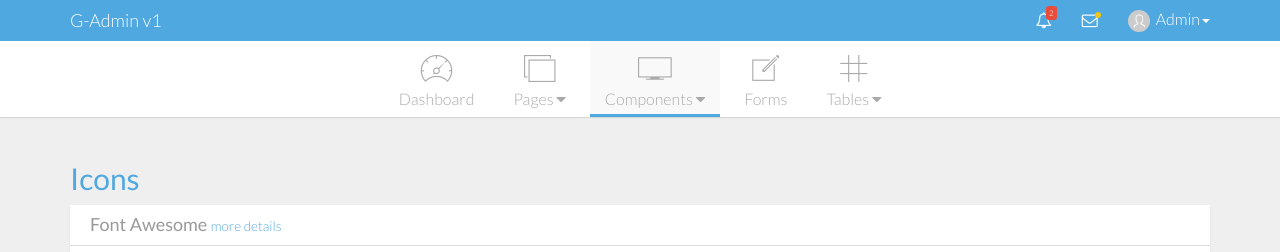
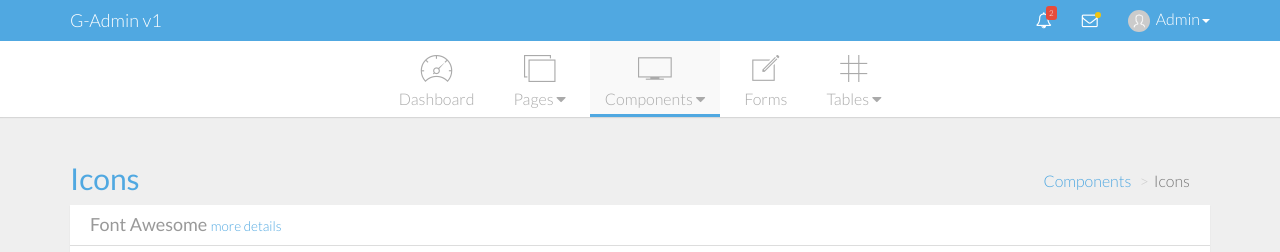
Before and after one commit to onlyyouwa/growthd-admin, a website: page pages/components.icons.html in a window 1280 px wide. Shown: the top 252 px of the page. Drawn offline with nearby package versions, Linux system fonts and the light colour scheme.

Commit message:
add breadcrumb

```diff
--- a/css/custom.css
+++ b/css/custom.css
@@ -339,6 +339,19 @@ textarea {
 .err h2 {
   font-size: 48px;
 }
+/* Content */
+.content-header {
+  position: relative;
+}
+.content-header ol {
+  position: absolute;
+  top: 0px;
+  right: 5px;
+  background: transparent;
+}
+.breadcrumb > li + li:before {
+  content: ">";
+}
 /* Navbar & Header */
 .navbar {
   border: none;
--- a/less/app.less
+++ b/less/app.less
@@ -363,6 +363,20 @@ textarea {
 	}
 }
 
+/* Content */
+.content-header {
+	position: relative;
+	ol {
+		position: absolute;
+		top: 0px;
+		right: 5px;
+		background: transparent;
+	}
+}
+.breadcrumb>li+li:before {
+    content: ">";
+}
+
 /* Navbar & Header */
 .navbar {
 	border: none;
--- a/pages/components.icons.html
+++ b/pages/components.icons.html
@@ -169,7 +169,13 @@
 	<!-- Main Content -->
 	<div class="main-content container">
 
-		<h2 class="color-blue">Icons</h2>
+		<div class="content-header">
+			<h2 class="color-blue">Icons</h2>
+			<ol class="breadcrumb">
+				<li><a href="#">Components</a></li>
+				<li class="active">Icons</li>
+			</ol>
+		</div>
 		<!-- row -->
 		<div class="row">
 			<div class="col-sm-12">
```
Also changed, not shown: pages/components.button.html (+7 -1 lines), pages/components.general.html (+7 -1 lines), pages/forms.html (+6 -1 lines).
